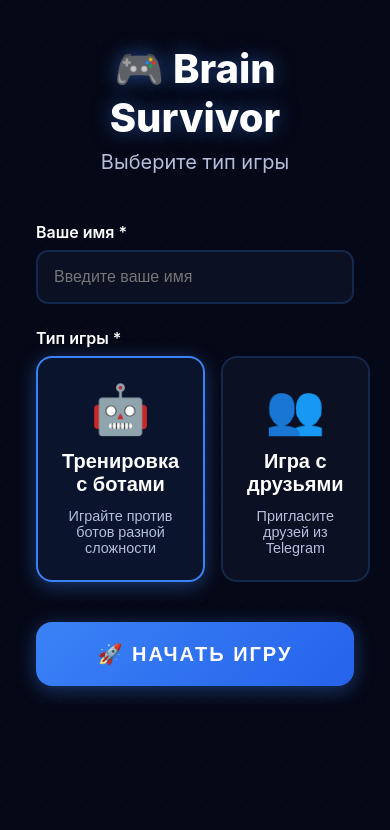
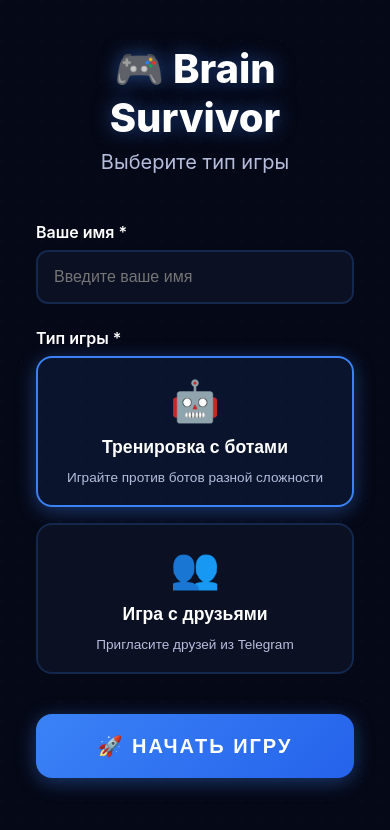
Before and after one commit to SpiritWalker84/trivia-web, a React (Vite) app in the folder frontend/: page / in a window 390 px wide. Shown: the top 830 px of the page. Built offline with nearby package versions, Linux system fonts and the light colour scheme.

Commit message:
Add mobile responsive styles for game type selection

```diff
--- a/frontend/src/components/GameSetup.css
+++ b/frontend/src/components/GameSetup.css
@@ -153,4 +153,25 @@
   .game-setup-header h1 {
     font-size: 2.5rem;
   }
+
+  .game-type-buttons {
+    grid-template-columns: 1fr;
+    gap: 1rem;
+  }
+
+  .game-type-btn {
+    padding: 1.25rem;
+  }
+
+  .game-type-icon {
+    font-size: 2.5rem;
+  }
+
+  .game-type-title {
+    font-size: 1.1rem;
+  }
+
+  .game-type-desc {
+    font-size: 0.85rem;
+  }
 }
```
